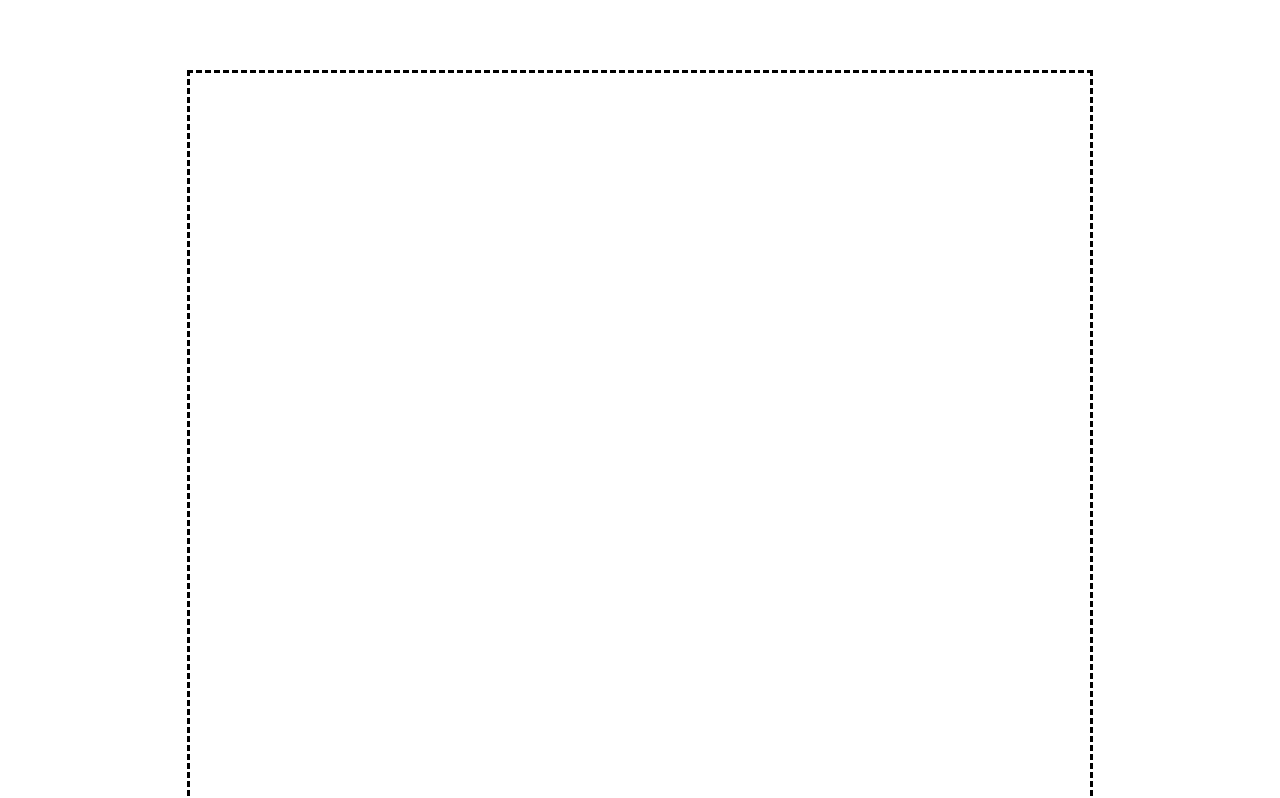
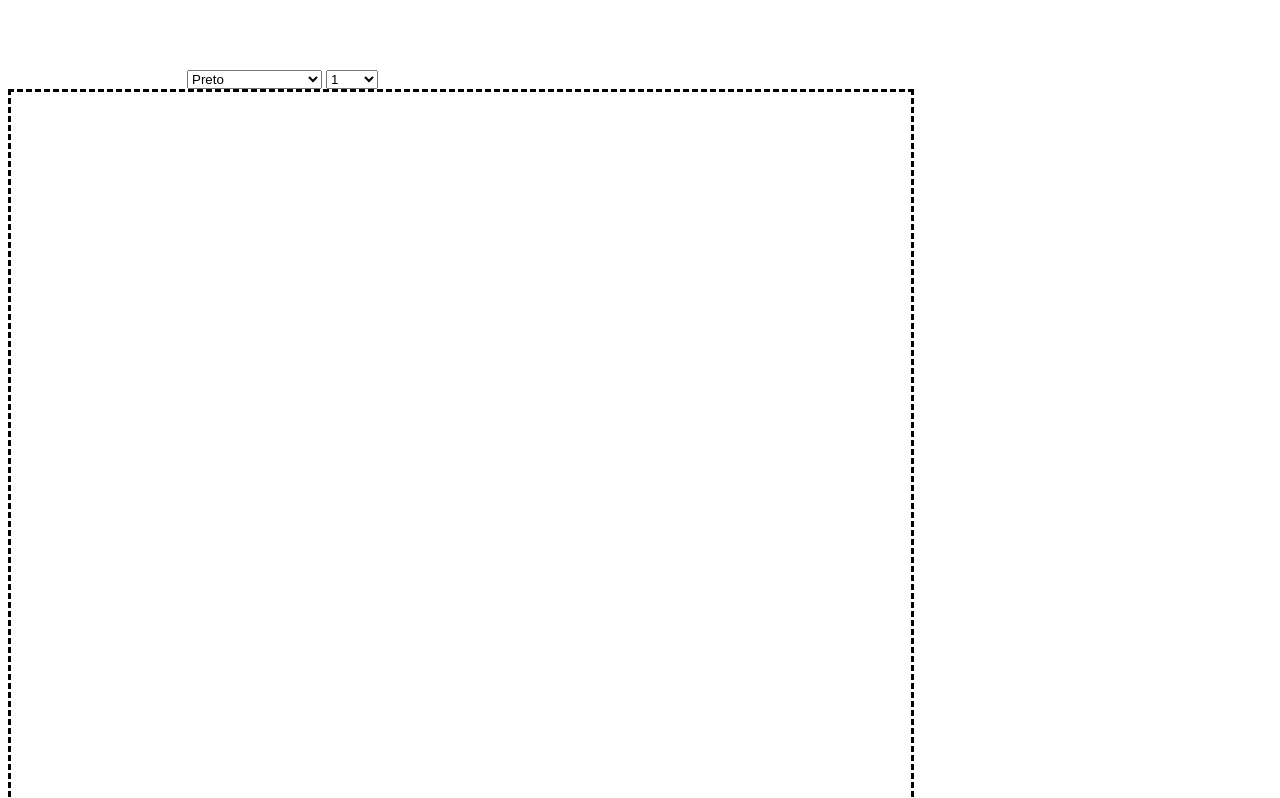
Before and after one commit to antonio272/paint, a plain HTML site: page index.html in a window 1280 px wide. Shown: the top 798 px of the page. Drawn offline with Linux system fonts and the light colour scheme.

Commit message:
Implementado opcoes para escolher cor e tamanho da linha

```diff
--- a/index.html
+++ b/index.html
@@ -4,10 +4,14 @@
         <meta charset="utf-8">
         <title>Canvas Paint</title>
         <style>
+            main {
+                width: 906px;
+                margin: 70px auto 0 auto;
+
+            }
             canvas {
                 border: 3px dashed #000;
-                margin: 70px auto 0 auto;
-                display: block;
+
             }
         </style>
         <script>
@@ -15,9 +19,10 @@
                 const canvas = document.querySelector("canvas");
                 const canvasCtx = canvas.getContext("2d");
 
+                const colorPicker = document.querySelector('select[name="colorPicker"]');
+                const linePicker = document.querySelector('select[name="linePicker"]');
+
                 let clicking = true;
-
-
 
                 canvas.addEventListener("mousedown", (event) => {
                     const canvasX = event.pageX - canvas.offsetLeft;
@@ -51,6 +56,17 @@
                     clicking = false;
                 });
 
+                colorPicker.addEventListener("change", () => {
+                    canvasCtx.strokeStyle = colorPicker.value;
+                });
+
+                linePicker.addEventListener("change", () => {
+                    canvasCtx.lineWidth = linePicker.value;
+                });
+
+                canvasCtx.strokeStyle = colorPicker.value;
+                canvasCtx.lineWidth = linePicker.value;
+
 
 
             });
@@ -58,6 +74,38 @@
         </script>
     </head>
     <body>
+        <main>
+            <div class="toolbar">
+                <select name="colorPicker" aria-label="Escolher Cor">
+                    <optgroup label= "Escolher Cor">
+                     <option value="#000">Preto</option>
+                     <option value="#FFF">Branco</option>
+                     <option value="#F00">Vermelho</option>
+                     <option value="#0F0">Verde Claro</option>
+                     <option value="#060">Verde</option>
+                     <option value="#00F">Azul</option>
+                     <option value="#FF0">Amarelo</option>
+                     <option value="#F0F">Rosa</option>
+                     <option value="#333">Cinzento Escuro</option>
+                     <option value="#CCC">Cinzento Claro</option>
+                    </optgroup>
+                </select>
+                <select name="linePicker" aria-label="Linha">
+                    <optgroup>
+                     <option>1</option>
+                     <option>2</option>
+                     <option>3</option>
+                     <option>4</option>
+                     <option>5</option>
+                     <option>6</option>
+                     <option>7</option>
+                     <option>8</option>
+                     <option>9</option>
+                     <option>10</option>
+                </optgroup>
+                </select>
+            </div>
+        </main>
         <canvas width="900" height="900"></canvas>
     </body>
 </html>
```
